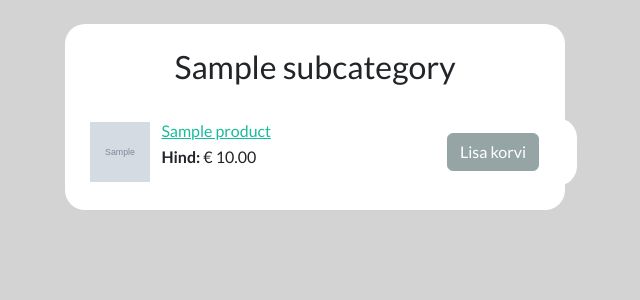
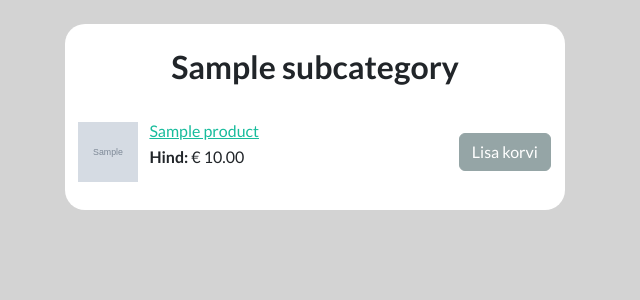
Before and after one commit to kkreutzberg/coffemelton, a Django app: page /subcategory/1/ in a window 1280 px wide. Shown: the part 72-372 px from the top of the page, without its empty margins (325-965 px from the left). Run offline with Django 4.2, Linux system fonts and the light colour scheme; tables that the repository leaves empty hold one stand-in row (values such as "Sample post"); grey boxes marked "Sample" are stand-in pictures.

Commit message:
product_detail.html products_by_subcategory.html

```diff
--- a/coffemelton/shop/templates/product_detail.html
+++ b/coffemelton/shop/templates/product_detail.html
@@ -6,7 +6,7 @@
     <br>
     <div class="container bg-white shadow-md p-15 form-layout">
         <br>
-        <h3><strong>{{ product.product_name }} {{ product.product_weight }}</strong></h3>
+        <h3 style="text-align:center;"><strong> {{ product.product_name }}</strong></h3>
         <table style="...">
         <tr>
             <th rowspan="3">
--- a/coffemelton/shop/templates/products_by_subcategory.html
+++ b/coffemelton/shop/templates/products_by_subcategory.html
@@ -8,10 +8,10 @@
 {% block content %}
      <body style="background-color: lightgrey">
      <br>
-     <div class="container bg-white shadow-md p-15 form-layout">
+     <div class="container bg-white shadow-md p-0 form-layout">
 
     <br>
-    <h3 style="text-align:center;">{{ subcategory.subcategory_name }}</h3>
+    <h3 style="text-align:center;"><strong>{{ subcategory.subcategory_name }}</strong></h3>
 
     <br>
 
@@ -39,7 +39,7 @@
                         {{ product.product_name }}</a>
                 </div>
                 </td>
-                <td style="width:25%" rowspan="2">
+                <td style="width:20%" rowspan="2">
                     <button type="submit" class="btn btn-secondary" >
                     Lisa korvi
                 </button>
```
